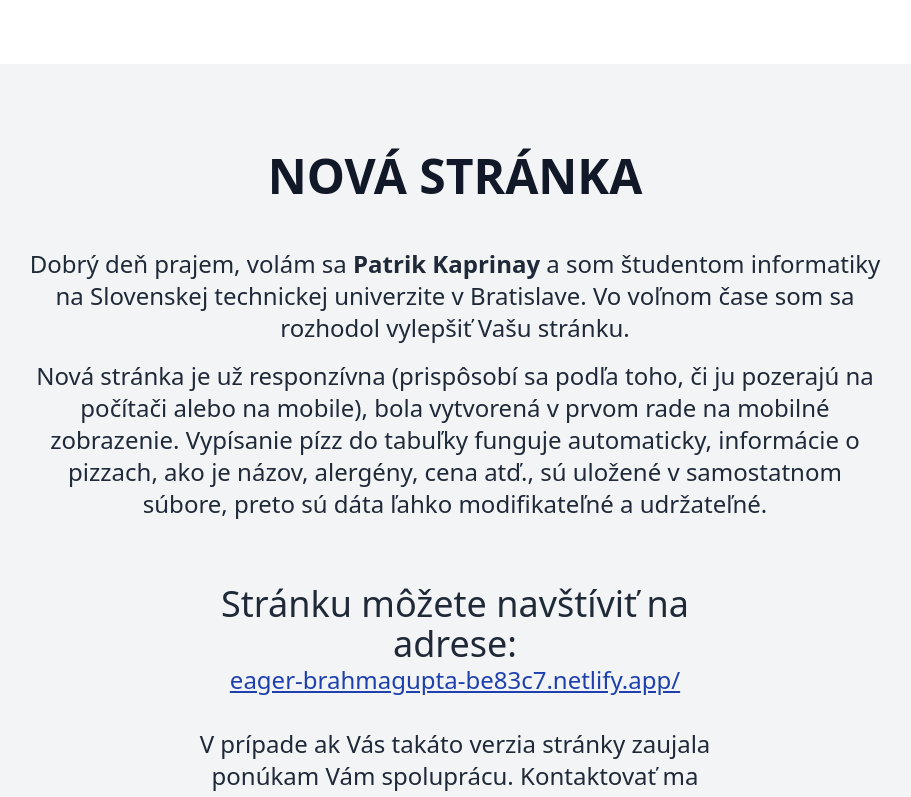
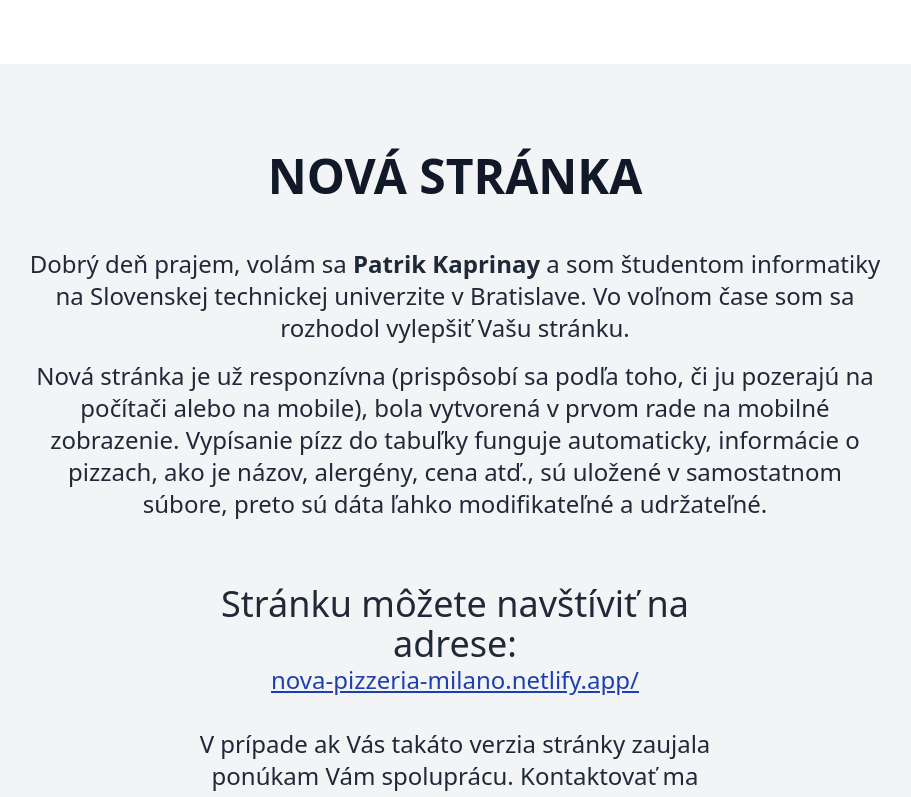
Before and after one commit to patrikkaprinay/pizza, a Next.js app: page /porovnanie in a window 1280 px wide. Shown: the top 797 px of the page, without its empty margins (185-1096 px from the left). Built offline with nearby package versions, Linux system fonts and the light colour scheme; a web font is replaced by a local one.

Commit message:
changed link

```diff
--- a/pages/porovnanie/index.jsx
+++ b/pages/porovnanie/index.jsx
@@ -31,7 +31,7 @@ const Comparison = () => {
             <div className="my-12 w-3/5 mx-auto">
               <p className="text-4xl">Stránku môžete navštíviť na adrese:</p>
               <a href="/" className="text-blue-800 underline">
-                eager-brahmagupta-be83c7.netlify.app/
+                nova-pizzeria-milano.netlify.app/
               </a>
               <p className="mt-8">
                 V prípade ak Vás takáto verzia stránky zaujala ponúkam Vám
```
